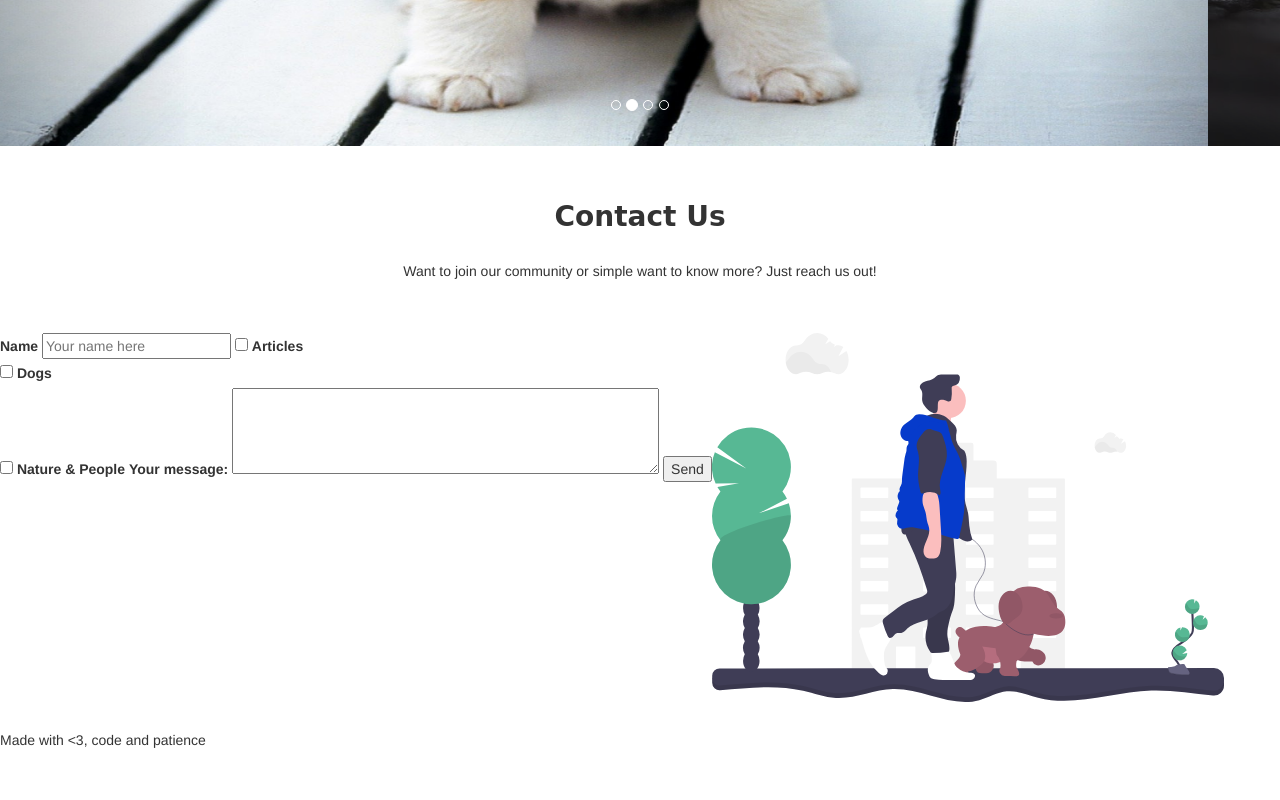
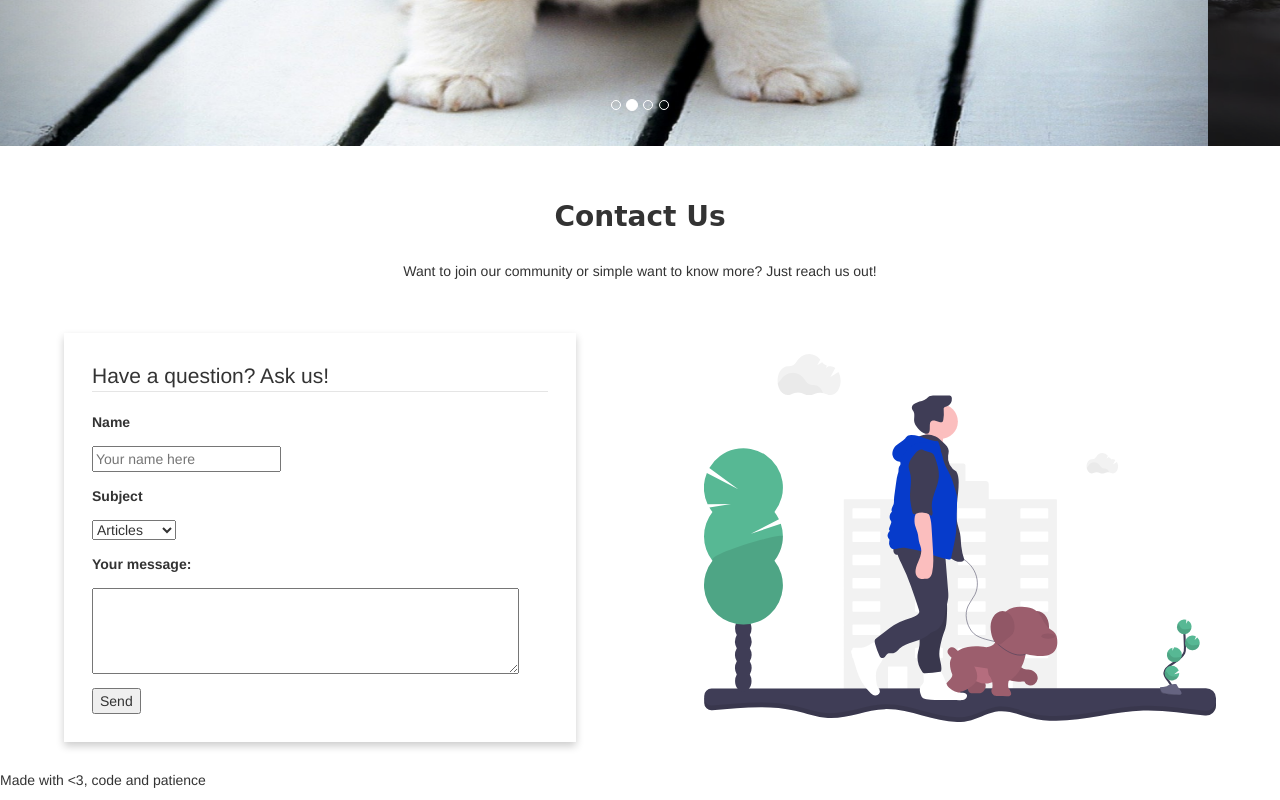
Before and after one commit to felipepereira2697/css-lab, a plain HTML site: page lab-project/index.html in a window 1280 px wide. Shown: the part 2179-2979 px from the top of the page. Before the commit the page ends 2939 px from the top, so only its background shows below. Drawn offline with nearby package versions, Linux system fonts and the light colour scheme.

Commit message:
Styling form

```diff
--- a/lab-project/index.css
+++ b/lab-project/index.css
@@ -129,11 +129,28 @@ h2 {
 .contact-container {
     background-color: var(--main-body-color);
 }
-.form-container {
+.form-section-container {
     display: flex;
+    align-items: center;
+    justify-content: space-around;
 
+}
+/* Not sure if its the best approach */
+label, input, textarea,select {
+    display: block;
+    margin-bottom: 1.0em;
+}
+form {
+    box-shadow: 0 4px 8px 0 rgba(0,0,0,0.2);
+    transition: 0.3s;
+    width: 24.5%;
+    padding: 2em;
+    width: 40%;
 }
 .contact-dog-img img {
     width: 40vw;
-
 }
+.form-container {
+    display: flex;
+    flex-direction: column;
+}
--- a/lab-project/index.html
+++ b/lab-project/index.html
@@ -172,20 +172,21 @@
             <p>Want to join our community or simple want to know more? Just reach us out!</p>
         </div>
 
-        <div class="form-container">
+        <div class="form-section-container">
 
 
-            <form action="">
+            <form action="" >
+                <fieldset>
+                    <legend>Have a question? Ask us!</legend>
                     <label for="name">Name</label>
                     <input type="text" name="name" id="name" placeholder="Your name here">
 
-                <input type="checkbox" id="articles" name="articles" value="articles">
-                <label for="articles"> Articles</label><br>
-                <input type="checkbox" id="dogs" name="dogs" value="dogs">
-                <label for="dogs"> Dogs</label><br>
-                <input type="checkbox" id="nature" name="nature" value="nature">
-                <label for="nature"> Nature & People</label>
-
+                    <label for="subjects">Subject</label>
+                    <select name="subjects" id="subjects">
+                        <option value="articles">Articles</option>
+                        <option value="actions">Actions</option>
+                        <option value="community">Mercedes</option>
+                    </select>
                     <label for="subject">Your message:</label>
 
                     <textarea id="subject" name="subject" rows="4" cols="50">
@@ -193,6 +194,7 @@
                     </textarea>
 
                     <button type="submit">Send</button>
+                </fieldset>
             </form>
 
             <div class="contact-dog-img">
```
Lines whose indentation alone changed are shown as unchanged.
